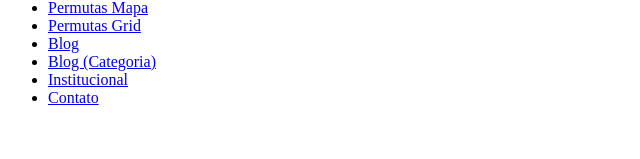
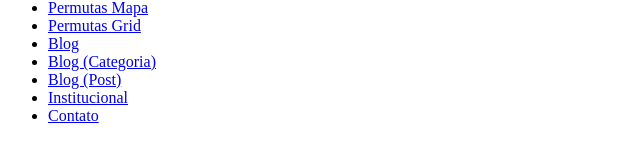
Before and after one commit to rafaux/wprime, a plain HTML site: page index.html in a window 1280 px wide. Shown: the part 171-330 px from the top of the page, without its empty margins (0-640 px from the left). Drawn offline with Linux system fonts and the light colour scheme.

Commit message:
Update index.html

```diff
--- a/index.html
+++ b/index.html
@@ -21,6 +21,7 @@
             <li><a href="permutas-grid.html" target="_blank">Permutas Grid</a></li>
             <li><a href="blog.html" target="_blank">Blog</a></li>
             <li><a href="blog-categoria.html" target="_blank">Blog (Categoria)</a></li>
+            <li><a href="blog-post.html" target="_blank">Blog (Post)</a></li>
             <li><a href="sobre.html" target="_blank">Institucional</a></li>
             <li><a href="contato.html" target="_blank">Contato</a></li>
         </ul>
```
